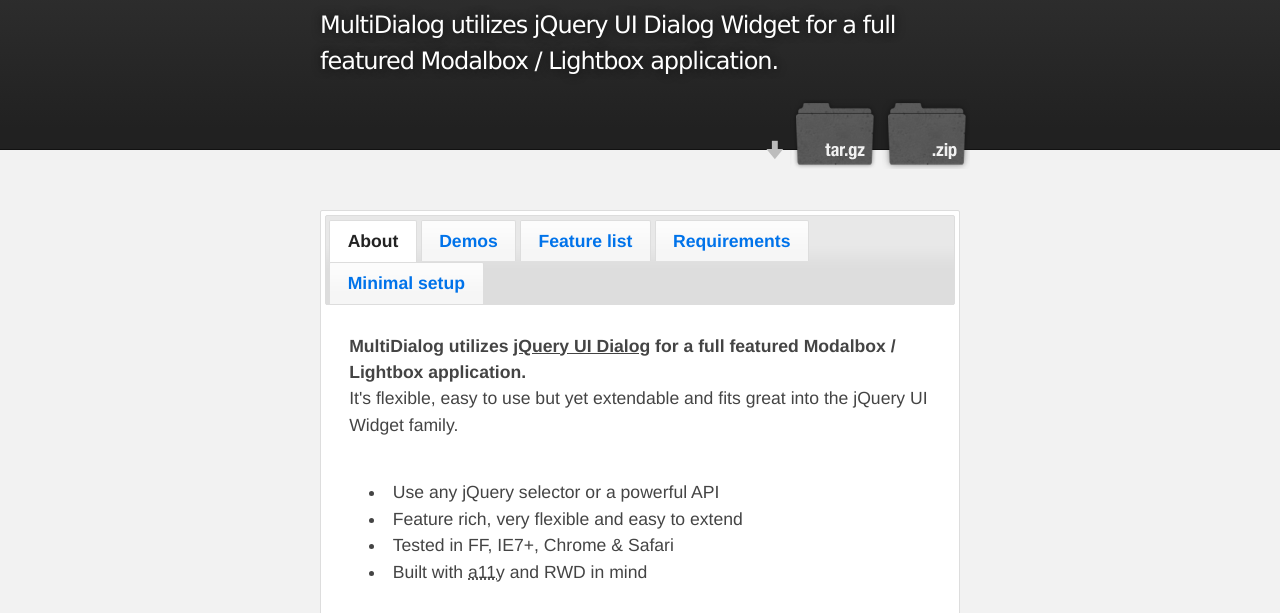
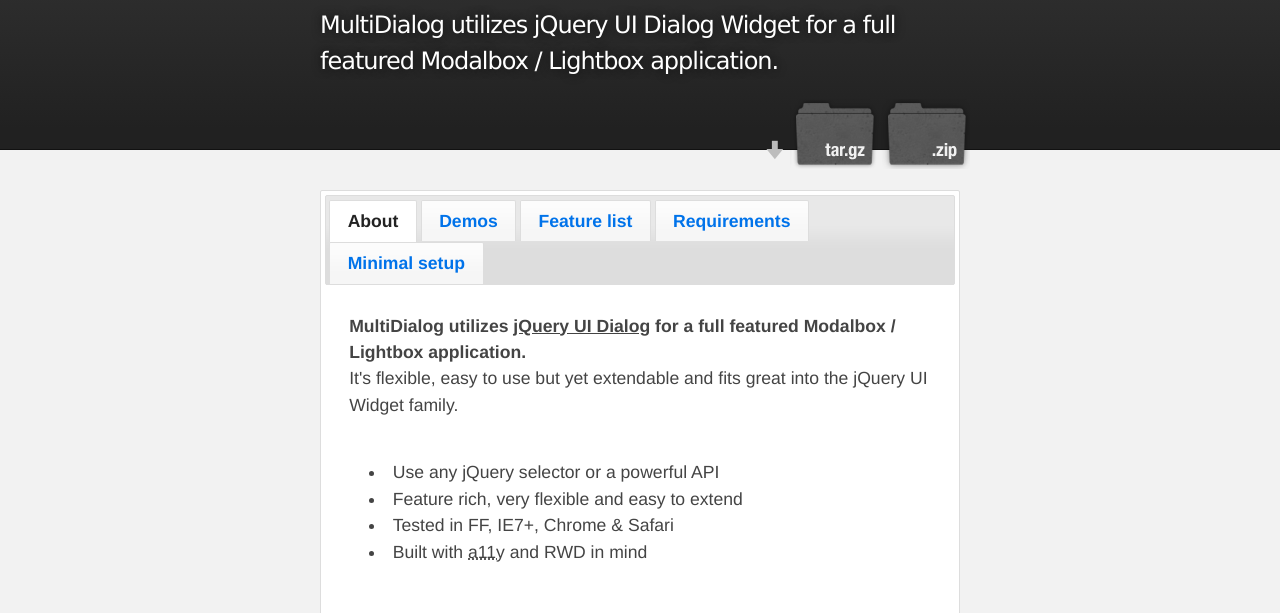
Before and after one commit to fnagel/MultiDialog, a website with bundled scripts: page index.html in a window 1280 px wide. Shown: the part 136-749 px from the top of the page. Built offline with nearby package versions, Linux system fonts and the light colour scheme.

Commit message:
fix css issue

```diff
--- a/stylesheets/stylesheet.css
+++ b/stylesheets/stylesheet.css
@@ -268,7 +268,9 @@
   width: 100%;
 }
 
-.inner {
+#header_wrap .inner,
+#main_content_wrap .inner,
+#footer_wrap .inner {
   position: relative;
   max-width: 640px;
   padding: 20px 10px;
```
